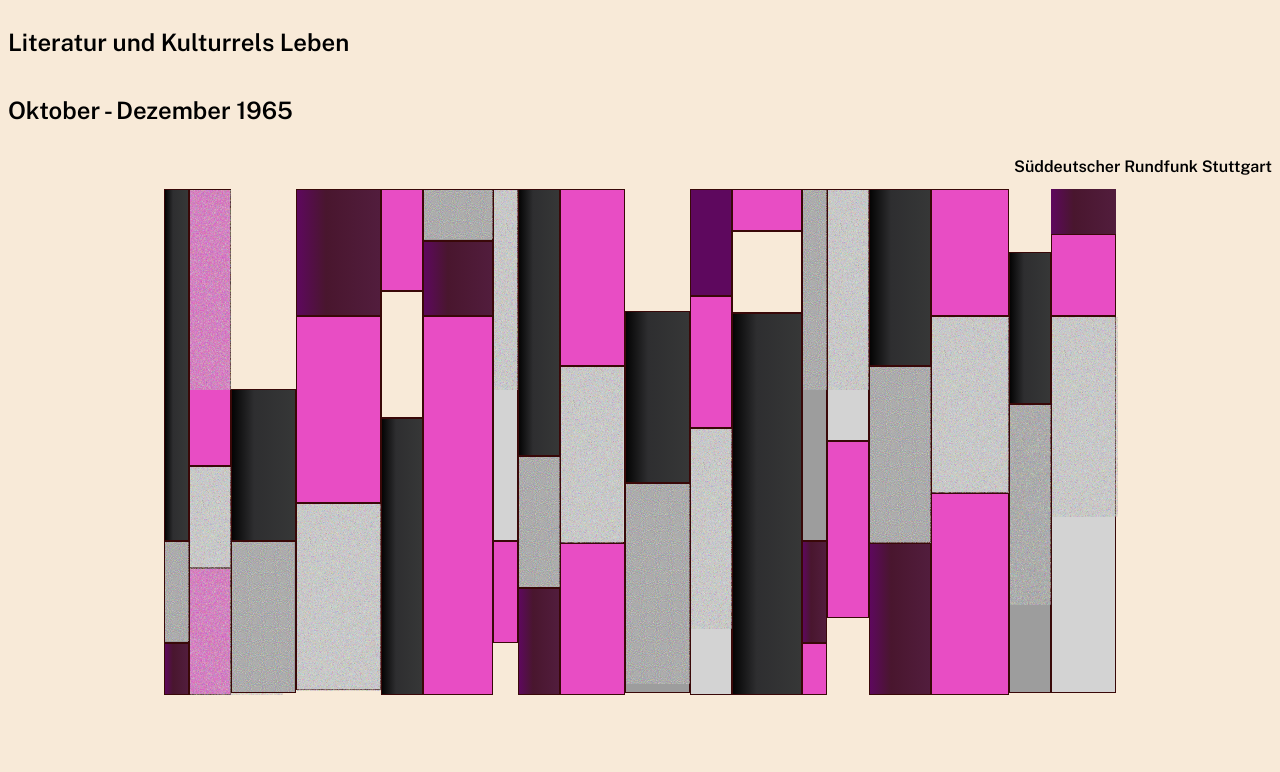
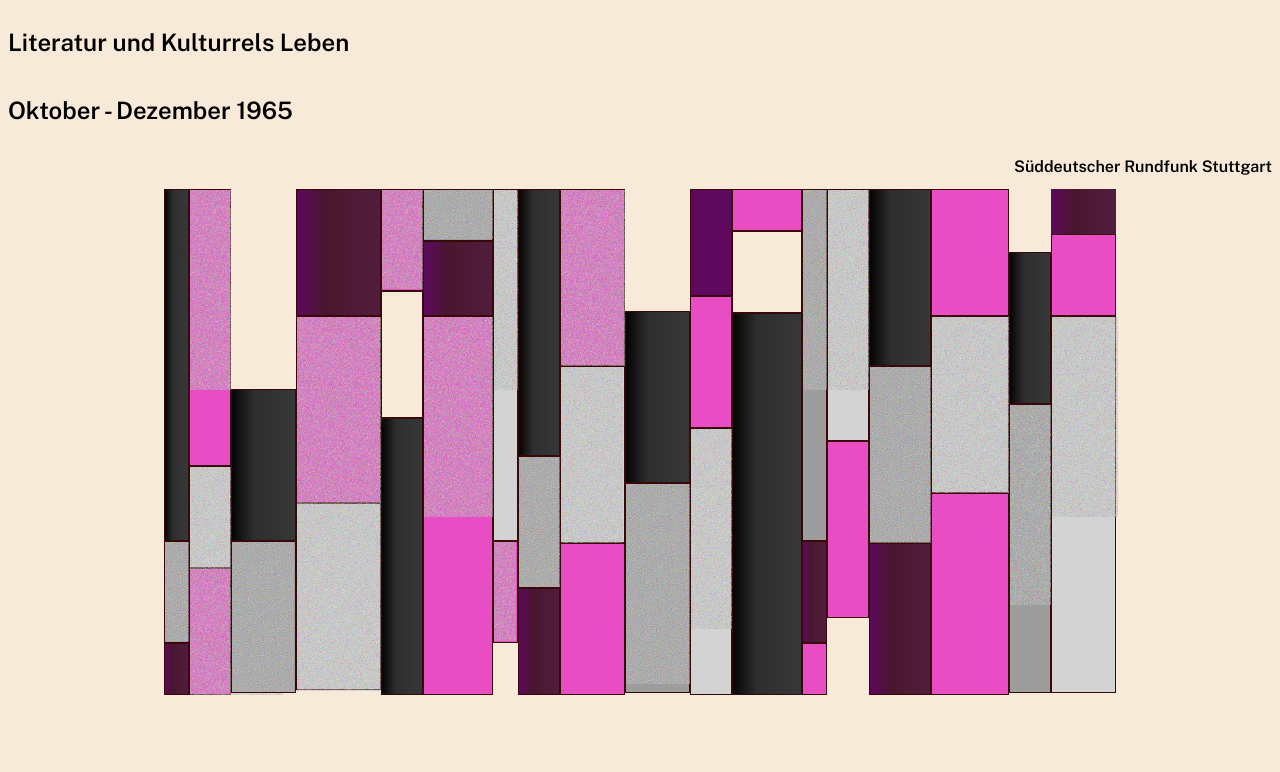
Before and after one commit to DominicSimpson/tpximpactapplication, a plain HTML site: page index.html in a window 1280 px wide. Drawn offline with nearby package versions, Linux system fonts and the light colour scheme.

Commit message:
Colour columns noise gradient

```diff
--- a/index.html
+++ b/index.html
@@ -117,7 +117,20 @@
           <div id="column4">
 
             <div class="purple-column4 column"></div>
-            <div class="pink-column4 column"></div>
+
+            <div class="pink-column4 column">
+              <svg viewBox="0 0 450 450"
+              xmlns='http://www.w3.org/2000/svg'>
+              <filter id="noiseFilter">
+                <feTurbulence type="fractalNoise"
+                  baseFrequency="1.5">
+                </feTurbulence>
+              </filter>
+
+                <rect width="42%" height="85%"
+                filter="url(#noiseFilter)">
+              </svg>
+            </div>
 
             <div class="lightgrey-column4 column">
               <svg viewBox="0 0 243 243"
@@ -137,8 +150,22 @@
 
           <div id="column5">
 
-            <div class="pink-column5 column"></div>
+            <div class="pink-column5 column">
+              <svg viewBox="0 0 450 450"
+              xmlns='http://www.w3.org/2000/svg'>
+              <filter id="noiseFilter">
+                <feTurbulence type="fractalNoise"
+                  baseFrequency="1.5">
+                </feTurbulence>
+              </filter>
+
+                <rect width="42%" height="45%"
+                filter="url(#noiseFilter)">
+              </svg>
+            </div>
+
             <div class="white-column5 column"></div>
+
             <div class="black-column5 column"></div>
 
           </div>
@@ -161,7 +188,19 @@
 
             <div class="purple-column6 column"></div>
 
-            <div class="pink-column6 column"></div>
+            <div class="pink-column6 column">
+              <svg viewBox="0 0 450 450"
+              xmlns='http://www.w3.org/2000/svg'>
+              <filter id="noiseFilter">
+                <feTurbulence type="fractalNoise"
+                  baseFrequency="1.5">
+                </feTurbulence>
+              </filter>
+
+              <rect width="42%" height="100%"
+              filter="url(#noiseFilter)">
+              </svg>
+            </div>
 
           </div>
 
@@ -181,7 +220,20 @@
               </svg>
             </div>
 
-            <div class="pink-column7 column"></div>
+            <div class="pink-column7 column">
+              <svg viewBox="0 0 450 450"
+              xmlns='http://www.w3.org/2000/svg'>
+              <filter id="noiseFilter">
+                <feTurbulence type="fractalNoise"
+                  baseFrequency="1.5">
+                </feTurbulence>
+              </filter>
+
+              <rect width="10%" height="45%"
+              filter="url(#noiseFilter)">
+              </svg>
+            </div>
+
             <div class="white-column7"></div>
 
           </div>
@@ -210,7 +262,19 @@
 
           <div id="column9">
 
-            <div class="pink-column9a column"></div>
+            <div class="pink-column9a column">
+              <svg viewBox="0 0 450 450"
+              xmlns='http://www.w3.org/2000/svg'>
+              <filter id="noiseFilter">
+                <feTurbulence type="fractalNoise"
+                  baseFrequency="1.5">
+                </feTurbulence>
+              </filter>
+
+              <rect width="30%" height="80%"
+              filter="url(#noiseFilter)">
+              </svg>
+            </div>
 
             <div class="lightgrey-column9 column">
               <svg viewBox="0 0 243 243"
```
